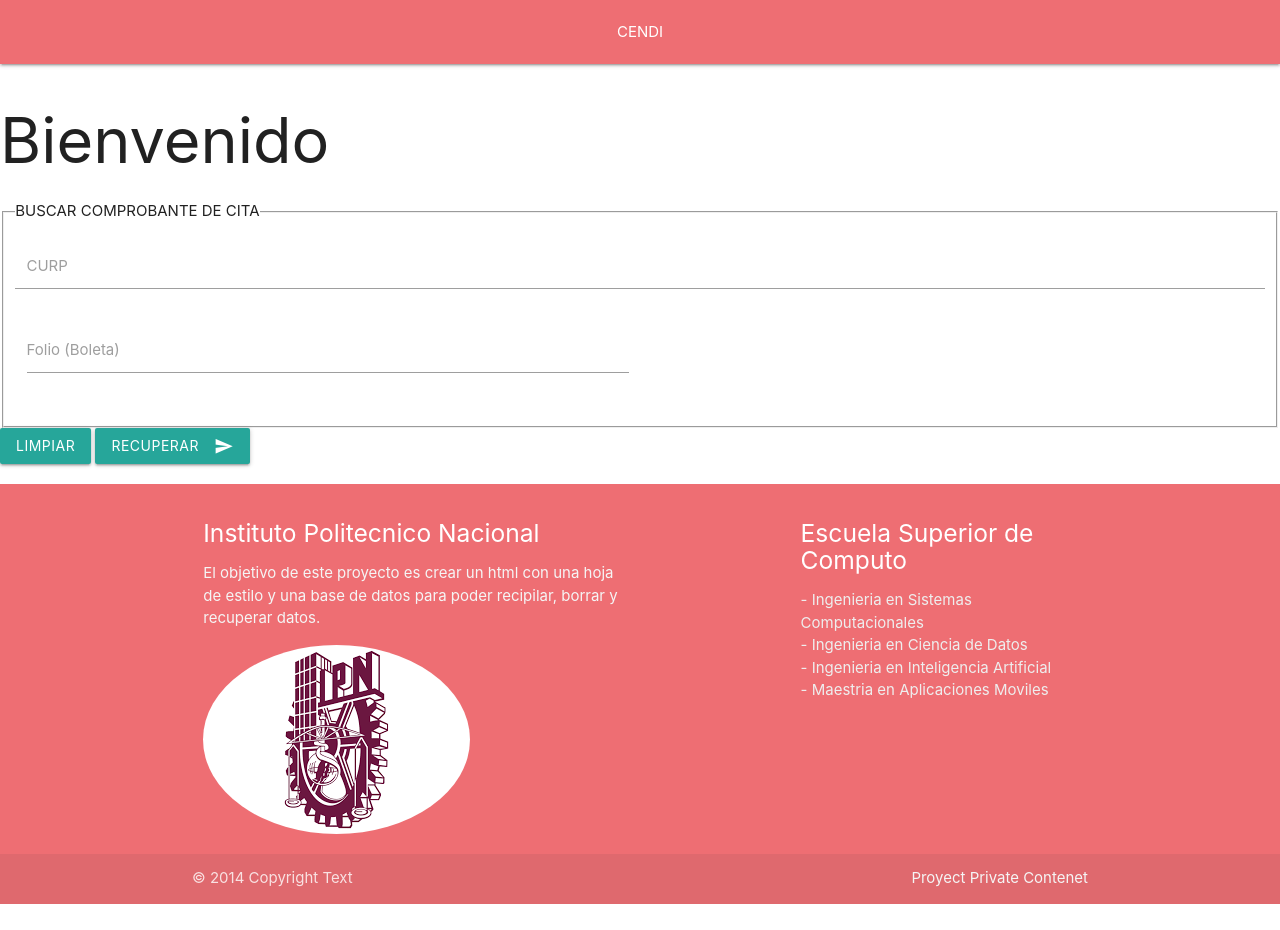
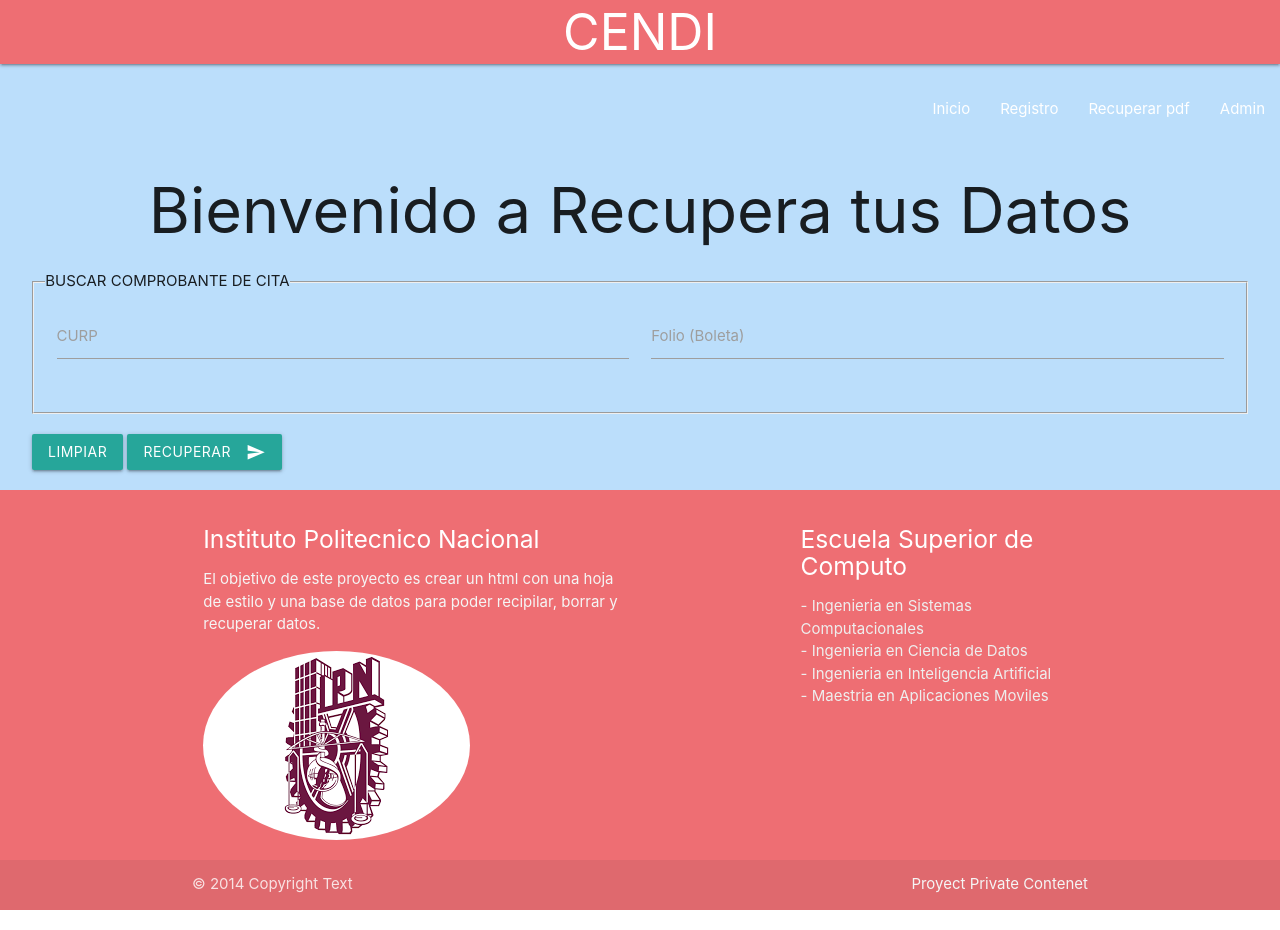
Before and after one commit to JuanH44/cendi, a PHP site: page /recuperarPDF.php in a window 1280 px wide. Before the commit the page ends 904 px from the top, so only its background shows below. Run offline with PHP 8.4, Linux system fonts and the light colour scheme.

Commit message:
refinamiento

```diff
--- a/front/css/cssProyecto.css
+++ b/front/css/cssProyecto.css
@@ -5,8 +5,8 @@
 }
 
 #textoCendi{
-    font-weight: 200px;
-    font-size: 50px;
+    font-weight: 200px !important;
+    font-size: 50px !important;
 }
 
 #cuardro-1{
@@ -50,8 +50,8 @@
 }
 
 #textoCendi2{
-    font-weight: 200;
-    font-size: 50px;
+    font-weight: 200 !important;
+    font-size: 50px !important;
 }
 
 #titulo{
@@ -90,3 +90,17 @@
 #letras2{
     margin-left: 30px !important;
 }
+
+#Tabla6{
+    margin-right: 30px;
+    margin-left: 30px;
+    margin-bottom: 20px;
+}
+
+#botones2{
+    margin-left: 32px;
+}
+
+#otroTitulo{
+    margin-top: 35px;
+}
--- a/front/recuperarPDF.php
+++ b/front/recuperarPDF.php
@@ -8,6 +8,7 @@
     <link href="https://fonts.googleapis.com/icon?family=Material+Icons" rel="stylesheet">
     <!--Import materialize.css-->
     <link type="text/css" rel="stylesheet" href="css/materialize.css" media="screen,projection" />
+    <link type="text/css" rel="stylesheet" href="css/cssProyecto.css" media="screen,projection" />
 
     <!--Let browser know website is optimized for mobile-->
     <meta name="viewport" content="width=device-width, initial-scale=1.0" />
@@ -50,10 +51,12 @@
 </head>
 
 <body>
+    <div class="row blue lighten-4">
     <header id="navegacion"></header>
-    <h1>Bienvenido</h1>
+    <div class="row"></div>
+    <h1 id="otroTitulo" class="center-align">Bienvenido a Recupera tus Datos</h1>
     <form id="formula" action="../back/hola.php" method="get">
-
+<div id="Tabla6">
         <fieldset>
             <legend>BUSCAR COMPROBANTE DE CITA</legend>
 
@@ -68,15 +71,19 @@
                 </div>
             </div>
         </fieldset>
+        </div>
         <div class="row">
-            <a id="btn-reset" class="waves-effect waves-light btn">Limpiar</a>
-            <button class="btn waves-effect waves-light" type="submit" name="action"> Recuperar
-                <i class="material-icons right">send</i>
-            </button>
+            <div id="botones2">
+                <a id="btn-reset" class="waves-effect waves-light btn">Limpiar</a>
+                <button class="btn waves-effect waves-light" type="submit" name="action"> Recuperar
+                    <i class="material-icons right">send</i>
+                </button>
+            </div>
         </div>
     </form>
 
     <footer id="futer"></footer>
+    </div>
 </body>
 
 </html>
```
